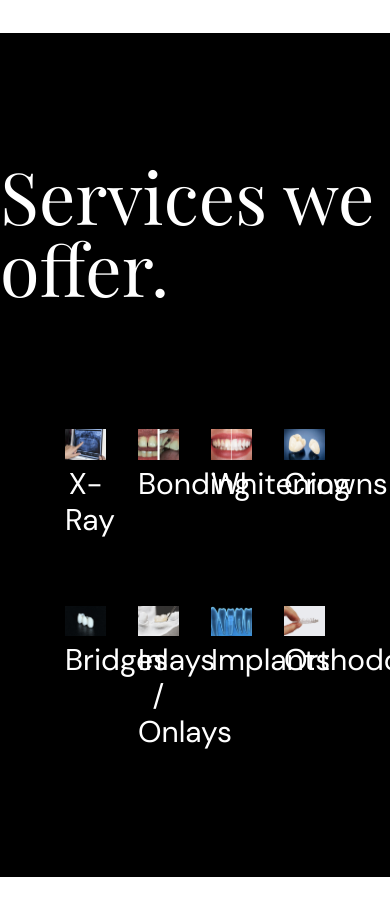
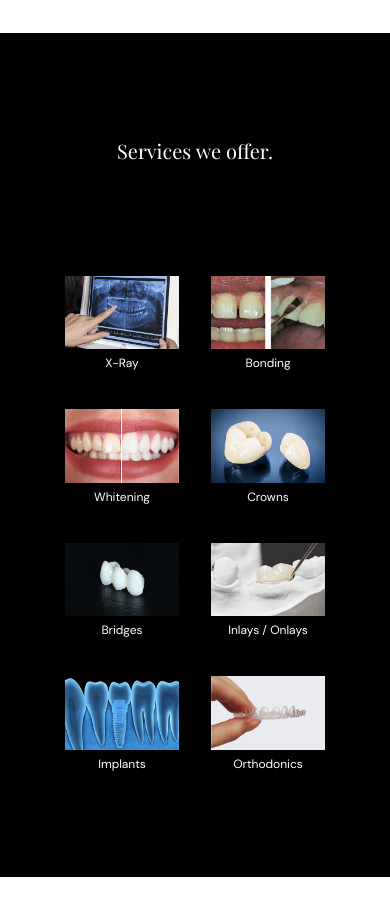
Before and after one commit to alfredosdpiii/Next-smile-signature, a Next.js app: page / in a window 390 px wide. Shown: the part 1260-2175 px from the top of the page. Built offline with nearby package versions, Linux system fonts and the light colour scheme.

Commit message:
💄 Responsive grid changed to 2 columns

```diff
--- a/components/Services.js
+++ b/components/Services.js
@@ -12,16 +12,16 @@ import ortho from '../public/orthodonics.jpg'
 export const Card = (props) => {
   return(
     <div>
-      <Image src={props.src} width="2000px" height="1500px" alt="props.alt"  />
-      <h4 className='paragraphs text-center text-3xl font-extralight text-white'>{props.title}</h4>
+      <Image src={props.src} width="2000px" height="1500px" alt="props.alt" objectFit='contain' layout='responsive'/>
+      <h4 className='paragraphs text-center text-xs sm:text-3xl font-extralight text-white'>{props.title}</h4>
     </div>
   )
 }
 const Services = () => {
   return (
     <div className='w-screen h-screen flex justify-evenly items-center relative animate-[slide_4s_ease-in-out] flex-col bg-black' id='services'>
-    <h1 className='heading-1 text-7xl text-white'>Services we offer.</h1>
-      <div className='w-8/12 h-8/12 grid grid-cols-4 grid-rows-2 gap-8'>
+    <h1 className='heading-1 text-xl sm:text-7xl text-white'>Services we offer.</h1>
+      <div className='w-8/12 h-8/12 grid grid-cols-2 sm:grid-cols-4 grid-rows-2 gap-8'>
         <Card src={tech} alt={'Picture of x-ray'} title={'X-Ray'}/>
         <Card src={bond} alt={'Picture of bond'} title={'Bonding'}/>
         <Card src={white} alt={'Picture of teeth whitening'} title={'Whitening'}/>
```
